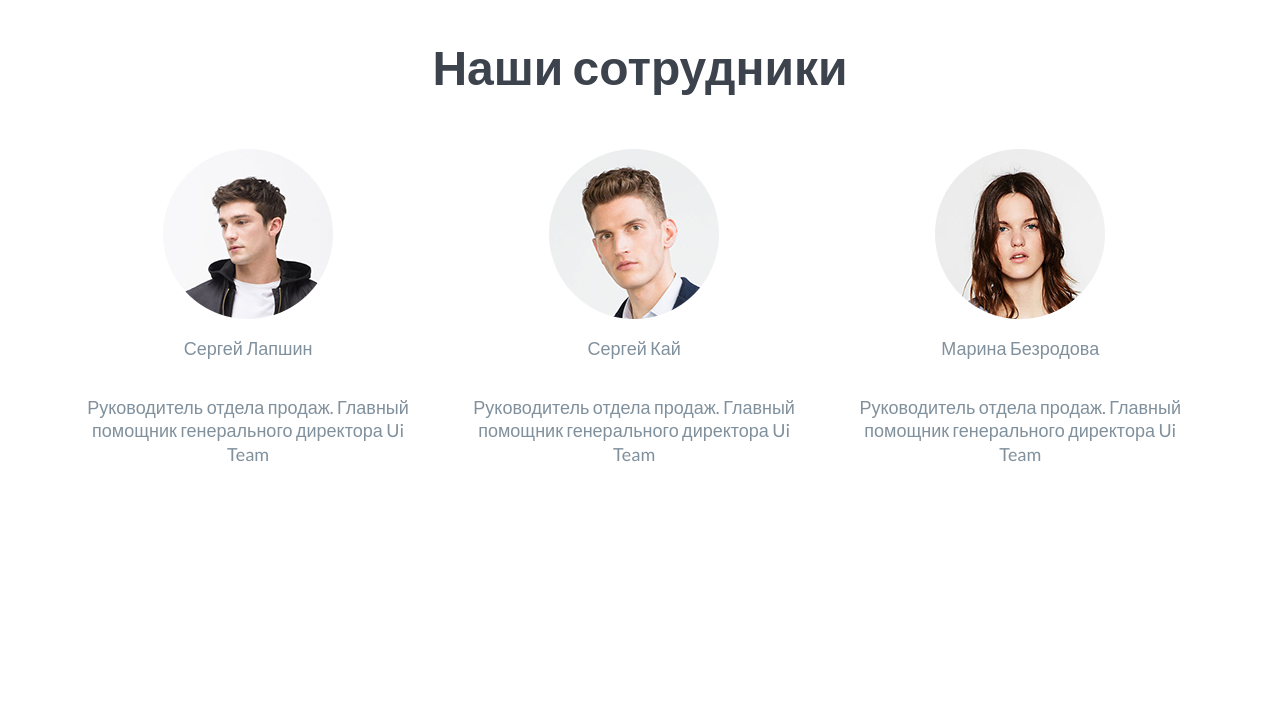
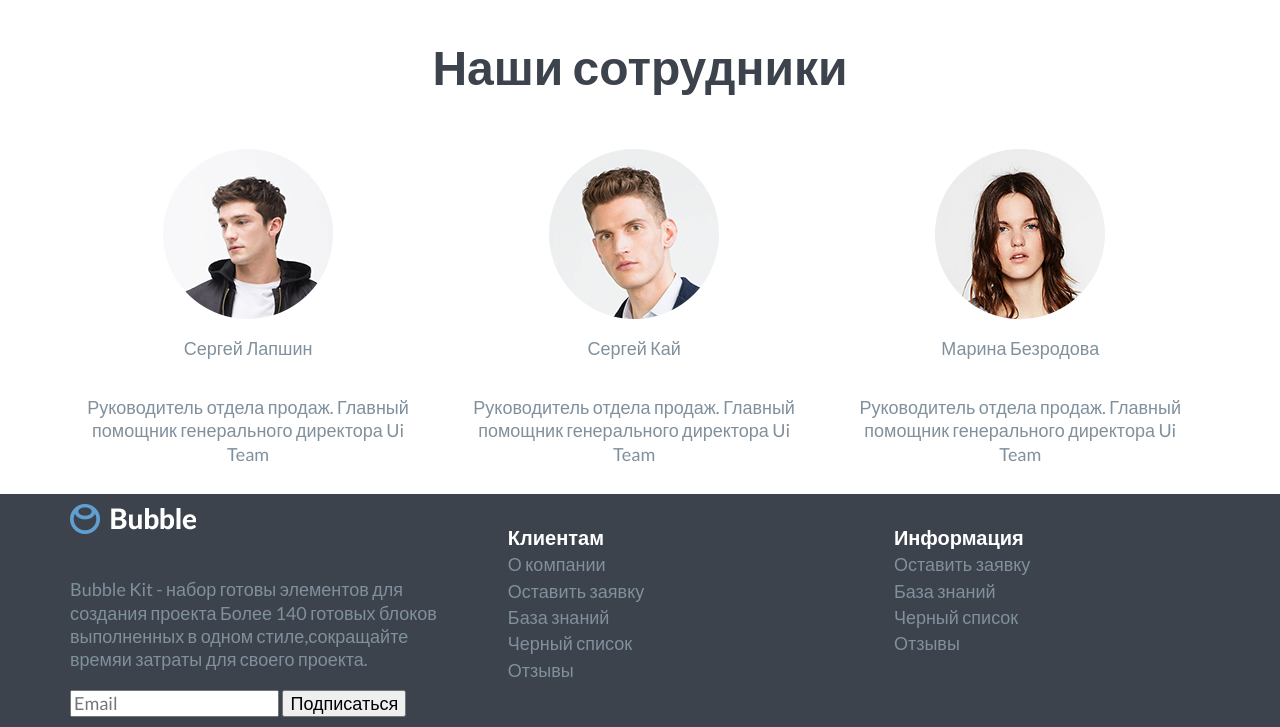
Before and after one commit to emambetakunova/spalmalo_test_task, a plain HTML site: page index.html in a window 1280 px wide. Shown: the part 1183-1910 px from the top of the page. Before the commit the page ends 1677 px from the top, so only its background shows below. Drawn offline with Linux system fonts and the light colour scheme.

Commit message:
added contact block

```diff
--- a/css/media.css
+++ b/css/media.css
@@ -41,4 +41,7 @@
     .stuff-item {
         width: 33%;
     }
+    .contact-item {
+        width: 33%;
+    }
 }
--- a/css/style.css
+++ b/css/style.css
@@ -24,7 +24,8 @@ body {
 .header {
   background: #3c434d;
 }
-.logo {
+.logo,
+.contact-logo {
   width: 200px;
   height: 30px;
   background: url(../images/logo-white.png) 50% no-repeat;
@@ -198,3 +199,40 @@ body {
 .stuff-item a {
     display: block;
 }
+
+/************contact block*****************/
+.contact {
+    background: #3c434d;
+}
+.contact-items {
+    display: flex;
+    flex-wrap: wrap;
+}
+.contact-item {
+    width: 100%;
+    padding: 10px 15px;
+    display: flex;
+}
+.contact-item:nth-of-type(1) {
+    flex: 3 200px;
+    display: flex;
+    flex-flow: column;
+}
+.contact-logo {
+    background: url(../images/logo-blue.png) 0 0 no-repeat;
+}
+.contact-title {
+    font-size: 20px;
+    color: #ffffff;
+    display: block;
+    font-weight: 600;
+}
+.contact-title li {
+    list-style: none;
+}
+.contact-title li a {
+    text-decoration: none;
+    color: #80909c;
+    font-size: 18px;
+    font-weight: normal;
+}
--- a/index.html
+++ b/index.html
@@ -108,6 +108,58 @@
         </div>
     </div>
 </div>
+<div class="contact">
+    <div class="container">
+        <div class="contact-items">
+            <div class="contact-item">
+                <a class="contact-logo" href="#">logo</a>
+                <p class="contact-text">Bubble Kit - набор готовы элементов для создания проекта Более 140 готовых
+                    блоков выполненных в одном стиле,сокращайте времяи затраты для своего проекта.</p>
+                <form>
+                    <div class="form-wrapper">
+                        <input type="email" placeholder="Email">
+                        <button type="submit">Подписаться</button>
+                    </div>
+                </form>
+            </div>
+            <div class="contact-item">
+                <ul class="contact-title">Клиентам
+                    <li>
+                        <a href="#">О компании </a>
+                    </li>
+                    <li>
+                        <a href="#">Оставить заявку</a>
+                    </li>
+                    <li>
+                        <a href="#">База знаний</a>
+                    </li>
+                    <li>
+                        <a href="#">Черный список</a>
+                    </li>
+                    <li>
+                        <a href="#">Отзывы</a>
+                    </li>
+                </ul>
+            </div>
+            <div class="contact-item">
+                <ul class="contact-title">Информация
+                    <li>
+                        <a href="#">Оставить заявку</a>
+                    </li>
+                    <li>
+                        <a href="#">База знаний</a>
+                    </li>
+                    <li>
+                        <a href="#">Черный список</a>
+                    </li>
+                    <li>
+                        <a href="#">Отзывы</a>
+                    </li>
+                </ul>
+            </div>
+        </div>
+    </div>
+</div>
 <script src="js/jquery-3.4.1.min.js"></script>
 <script src="js/main.js"></script>
 </body>
```
